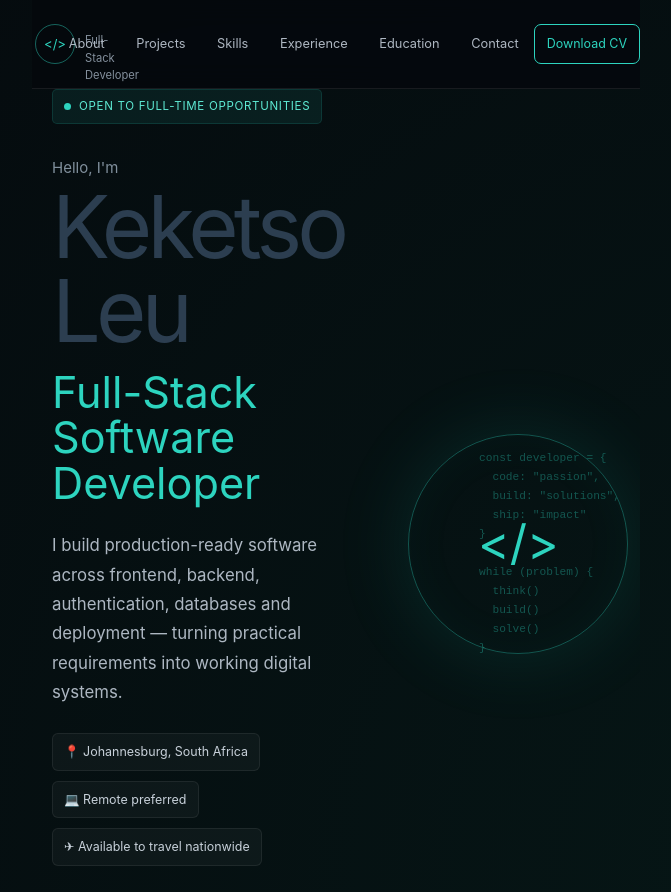
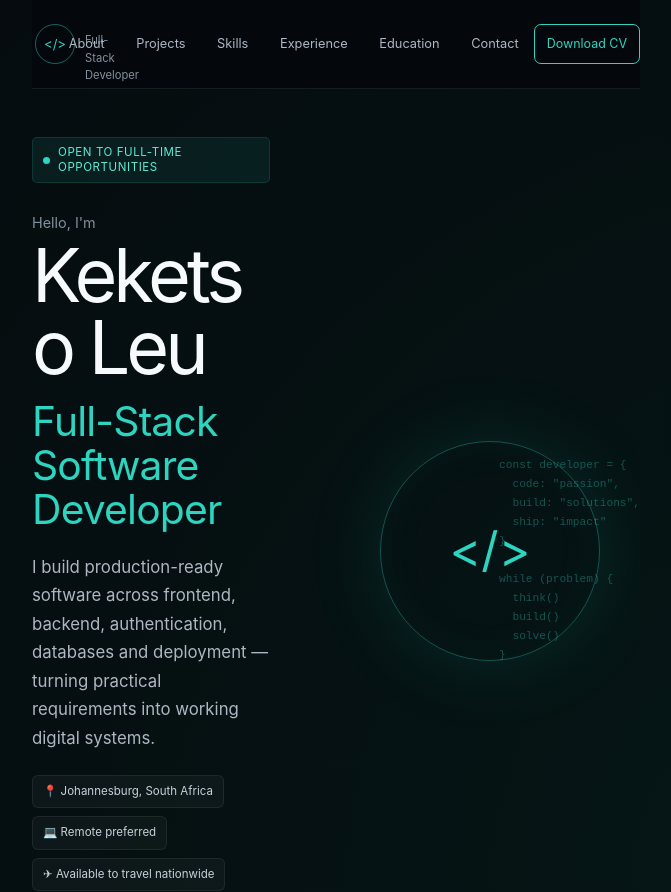
Before and after one commit to keketsoleu25/recruiter-magnet, a Vue app: page / in a window 1280 px wide. Shown: the top 892 px of the page, without its empty margins (0-671 px from the left). Built offline with nearby package versions, Linux system fonts and the light colour scheme; the HTML template or start-up script is replaced by a standard one.

Commit message:
style: optimize hero across screen sizes

```diff
--- a/src/components/HeroSection.vue
+++ b/src/components/HeroSection.vue
@@ -81,97 +81,115 @@ while (problem) {
 
 <style scoped>
 .hero {
-  width: min(1180px, calc(100% - 40px));
-  min-height: 560px;
-  margin: 0 auto;
+  width: 100%;
+  max-width: 1180px;
+  margin-inline: auto;
+  padding: 64px 16px 44px;
 
   display: grid;
-  grid-template-columns: 1.15fr 0.85fr;
-  align-items: center;
-  gap: 70px;
+  grid-template-columns: minmax(0, 1fr);
+  gap: 36px;
+}
+
+.hero-content {
+  min-width: 0;
 }
 
 .status {
+  width: fit-content;
+  max-width: 100%;
+
   display: inline-flex;
   align-items: center;
   gap: 8px;
 
-  padding: 7px 11px;
+  padding: 7px 10px;
 
   color: #5eead4;
   background: rgba(45, 212, 191, 0.09);
   border: 1px solid rgba(45, 212, 191, 0.14);
   border-radius: 5px;
 
-  font-size: 0.72rem;
+  font-size: 0.66rem;
+  line-height: 1.3;
   text-transform: uppercase;
-  letter-spacing: 0.06em;
+  letter-spacing: 0.05em;
 }
 
 .status-dot {
   width: 7px;
   height: 7px;
+  flex: 0 0 auto;
   background: #2dd4bf;
   border-radius: 50%;
 }
 
 .eyebrow {
-  margin: 32px 0 5px;
+  margin: 28px 0 6px;
   color: #81909d;
+  font-size: 0.9rem;
 }
 
 h1 {
   margin: 0;
-  font-size: clamp(3rem, 7vw, 5.4rem);
+  color: #f7fafc;
+  font-size: clamp(2.55rem, 14vw, 4.6rem);
   line-height: 0.98;
   letter-spacing: -0.055em;
+  overflow-wrap: anywhere;
 }
 
 h2 {
-  margin: 16px 0 0;
+  max-width: 760px;
+  margin: 14px 0 0;
   color: #2dd4bf;
-  font-size: clamp(1.6rem, 4vw, 2.7rem);
-  line-height: 1.05;
+  font-size: clamp(1.45rem, 7vw, 2.55rem);
+  line-height: 1.08;
+  letter-spacing: -0.02em;
 }
 
 .intro {
   max-width: 650px;
-  margin: 25px 0;
+  margin: 22px 0;
 
   color: #adb7c2;
-  font-size: 1.05rem;
-  line-height: 1.75;
+  font-size: 0.98rem;
+  line-height: 1.7;
 }
 
 .availability {
   display: flex;
   flex-wrap: wrap;
-  gap: 10px;
+  gap: 8px;
 }
 
 .availability span {
-  padding: 8px 11px;
+  max-width: 100%;
+  padding: 8px 10px;
 
   color: #c7d0d9;
   background: rgba(255, 255, 255, 0.035);
   border: 1px solid rgba(255, 255, 255, 0.07);
   border-radius: 6px;
 
-  font-size: 0.78rem;
+  font-size: 0.72rem;
+  line-height: 1.35;
 }
 
 .actions {
-  display: flex;
-  flex-wrap: wrap;
-  gap: 12px;
-  margin-top: 28px;
+  display: grid;
+  grid-template-columns: 1fr;
+  gap: 10px;
+  margin-top: 26px;
 }
 
 .actions a {
-  padding: 11px 18px;
+  width: 100%;
+  padding: 12px 16px;
   border-radius: 6px;
-  font-size: 0.85rem;
+  font-size: 0.83rem;
   font-weight: 600;
+  text-align: center;
 }
 
 .primary {
@@ -184,24 +202,62 @@ h2 {
 }
 
 .hero-visual {
+  display: none;
+}
+
+@media (min-width: 520px) {
+  .hero {
+    padding-inline: 20px;
+  }
+
+  .actions {
+    grid-template-columns: repeat(3, max-content);
+  }
+
+  .actions a {
+    width: auto;
+  }
+}
+
+@media (min-width: 768px) {
+  .hero {
+    padding: 80px 24px 56px;
+  }
+
+  .status {
+    font-size: 0.72rem;
+  }
+
+  .intro {
+    font-size: 1.05rem;
+  }
+}
+
+@media (min-width: 900px) {
+  .hero {
+    min-height: 560px;
+    grid-template-columns: minmax(0, 1.15fr) minmax(300px, 0.85fr);
+    align-items: center;
+    gap: clamp(40px, 6vw, 70px);
+    padding-top: 48px;
+    padding-bottom: 48px;
+  }
+
+  .hero-visual {
     position: relative;
-
     min-height: 350px;
-
     display: grid;
     place-items: center;
   }
 
   .code-orbit {
-  width: 220px;
-  height: 220px;
-
+    width: min(220px, 80%);
+    aspect-ratio: 1;
     display: grid;
     place-items: center;
 
     border: 1px solid rgba(45, 212, 191, 0.35);
     border-radius: 50%;
-
     box-shadow:
       0 0 80px rgba(45, 212, 191, 0.12),
       inset 0 0 50px rgba(45, 212, 191, 0.04);
@@ -216,34 +272,19 @@ pre {
     position: absolute;
     right: 0;
     top: 80px;
+    max-width: 100%;
+    overflow: hidden;
 
     color: rgba(45, 212, 191, 0.35);
     font-size: 0.7rem;
     line-height: 1.7;
-
     pointer-events: none;
-}
-
-@media (max-width: 850px) {
-  .hero {
-    grid-template-columns: 1fr;
-    padding: 70px 0 40px;
-  }
-
-  .hero-visual {
-    display: none;
   }
 }
 
-@media (max-width: 520px) {
+@media (min-width: 1228px) {
   .hero {
-    width: min(100% - 28px, 1180px);
-    min-height: auto;
-  }
-
-  .actions a {
-    flex: 1;
-    text-align: center;
+    padding-inline: 0;
   }
 }
 </style>
```
Lines whose indentation alone changed are shown as unchanged.
